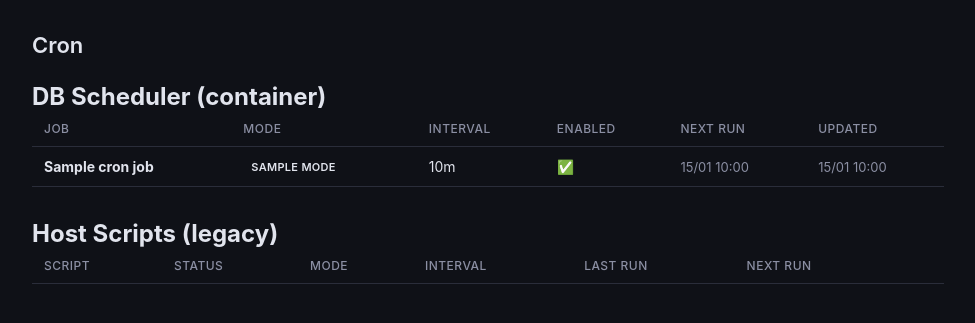
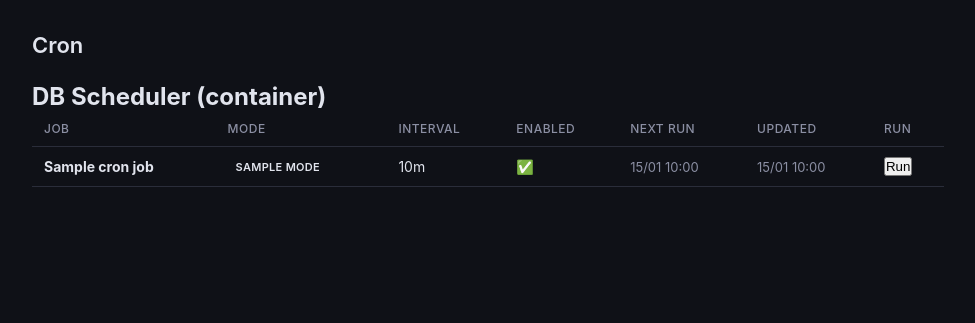
Before and after one commit to pnk8585/aitrader, a FastAPI app: page /ui/admin/cron in a window 1280 px wide. Shown: the part 52-375 px from the top of the page, without its empty margins (152-1127 px from the left). Run offline with FastAPI, Linux system fonts and the light colour scheme; a database or web service that is not in the repository returns one stand-in record (values such as "Sample title"); lists and menus that the app fills with data are empty; some libraries are stand-ins or nearby versions.

Commit message:
feat: remove legacy cron UI, add Run/Sell buttons, show current P&L

```diff
--- a/app/main.py
+++ b/app/main.py
@@ -13,7 +13,6 @@ from fastapi.templating import Jinja2Templates
 
 load_dotenv()
 
-from app import cron  # noqa: E402
 from app.db import init_schema  # noqa: E402
 from app.render import partial  # noqa: E402
 from app.settings import get_ai_config, set_setting  # noqa: E402
@@ -70,6 +69,16 @@ async def dashboard(request: Request):
             # Open positions
             cur.execute("SELECT exchange, symbol, entry_price, entry_time, peak_plpc, quantity FROM trading_state ORDER BY entry_time DESC")
             open_positions = [dict(zip([d[0] for d in cur.description], row)) for row in cur.fetchall()]
+            # Current P/L from latest kraken price (Alpaca has no asset_prices data)
+            for p in open_positions:
+                p["current_pl"] = None
+                if p["exchange"] == "kraken" and p["entry_price"]:
+                    cur.execute(
+                        "SELECT price FROM asset_prices WHERE exchange='kraken' AND symbol=%s ORDER BY timestamp DESC LIMIT 1",
+                        (p["symbol"],))
+                    row = cur.fetchone()
+                    if row and row[0]:
+                        p["current_pl"] = round((float(row[0]) - float(p["entry_price"])) / float(p["entry_price"]) * 100, 2)
             # Recent LLM reviews
             cur.execute("SELECT created_at, strategy, symbol, verdict, score, reason FROM llm_review_log ORDER BY created_at DESC LIMIT 10")
             recent_reviews = [dict(zip([d[0] for d in cur.description], row)) for row in cur.fetchall()]
@@ -205,10 +214,9 @@ async def telegram_test(request: Request):
 async def cron_page(request: Request):
     from app.cron_orchestrator import list_jobs
     from app.db import get_conn
-    scripts = cron.list_scripts()
     with get_conn() as conn:
         jobs = list_jobs(conn)
-    return templates.TemplateResponse(request, "admin_cron.html", {"scripts": scripts, "jobs": jobs})
+    return templates.TemplateResponse(request, "admin_cron.html", {"jobs": jobs})
 
 
 @app.get("/ui/admin/cron/db-table", response_class=HTMLResponse)
@@ -221,52 +229,37 @@ async def cron_db_table(request: Request):
     return HTMLResponse(html)
 
 
-@app.get("/ui/admin/cron/table", response_class=HTMLResponse)
-async def cron_table(request: Request):
-    scripts = cron.list_scripts()
-    html = partial(request, "_admin_cron_table.html", scripts=scripts)
+@app.post("/ui/admin/cron-jobs/{name}/run", response_class=HTMLResponse)
+async def cron_job_run(name: str, request: Request):
+    from app.cron_orchestrator import list_jobs, run_job
+    from app.db import get_conn
+    with get_conn() as conn:
+        try:
+            run_job(conn, name)
+        except Exception as e:
+            return HTMLResponse(
+                f'<div class="flash flash-err">{e}</div>', status_code=400
+            )
+        jobs = list_jobs(conn)
+    html = partial(request, "_admin_cron_db_table.html", jobs=jobs)
     return HTMLResponse(html)
 
 
-@app.post("/ui/admin/cron/{name}/mode", response_class=HTMLResponse)
-async def cron_set_mode(name: str, request: Request):
-    data = await request.form()
-    mode = data.get("mode", "")
-    try:
-        cron.set_mode(name, mode)
-    except (ValueError, KeyError) as e:
-        return HTMLResponse(
-            f'<div class="flash flash-err">{e}</div>', status_code=400
-        )
-    scripts = cron.list_scripts()
-    html = partial(request, "_admin_cron_table.html", scripts=scripts)
-    return HTMLResponse(html)
-
-
-@app.post("/ui/admin/cron/{name}/run", response_class=HTMLResponse)
-async def cron_run_now(name: str, request: Request):
-    try:
-        cron.run_now(name)
-    except KeyError as e:
-        return HTMLResponse(
-            f'<div class="flash flash-err">{e}</div>', status_code=400
-        )
-    scripts = cron.list_scripts()
-    html = partial(request, "_admin_cron_table.html", scripts=scripts)
-    return HTMLResponse(html)
-
-
-@app.post("/ui/admin/cron/{name}/pause", response_class=HTMLResponse)
-async def cron_pause(name: str, request: Request):
-    try:
-        cron.pause(name)
-    except KeyError as e:
-        return HTMLResponse(
-            f'<div class="flash flash-err">{e}</div>', status_code=400
-        )
-    scripts = cron.list_scripts()
-    html = partial(request, "_admin_cron_table.html", scripts=scripts)
-    return HTMLResponse(html)
+@app.post("/ui/admin/positions/{exchange}/{symbol}/sell", response_class=HTMLResponse)
+async def position_sell(exchange: str, symbol: str, request: Request):
+    from app.db import get_conn
+    from app.notify import send_telegram
+    with get_conn() as conn:
+        cur = conn.cursor()
+        cur.execute(
+            "SELECT 1 FROM trading_state WHERE exchange=%s AND symbol=%s",
+            (exchange, symbol))
+        if cur.fetchone() is None:
+            return HTMLResponse(
+                '<div class="flash flash-err">Position not found</div>', status_code=404)
+    send_telegram(f"🔴 SELL REQUEST: {exchange} {symbol} @ market")
+    return HTMLResponse(
+        f'<div class="flash">Sell request sent for {exchange} {symbol}</div>')
 
 
 @app.get("/ui/admin/cron-jobs")
@@ -275,19 +268,6 @@ async def cron_jobs_api(request: Request):
     from app.db import get_conn
     with get_conn() as conn:
         return list_jobs(conn)
-
-
-@app.post("/ui/admin/cron/{name}/resume", response_class=HTMLResponse)
-async def cron_resume(name: str, request: Request):
-    try:
-        cron.resume(name)
-    except KeyError as e:
-        return HTMLResponse(
-            f'<div class="flash flash-err">{e}</div>', status_code=400
-        )
-    scripts = cron.list_scripts()
-    html = partial(request, "_admin_cron_table.html", scripts=scripts)
-    return HTMLResponse(html)
 
 
 @app.get("/healthz")
--- a/app/templates/_admin_cron_db_table.html
+++ b/app/templates/_admin_cron_db_table.html
@@ -8,6 +8,7 @@
         <th>Enabled</th>
         <th>Next Run</th>
         <th>Updated</th>
+        <th>Run</th>
       </tr>
     </thead>
     <tbody>
@@ -19,6 +20,7 @@
         <td>{{ "✅" if j.enabled else "⏸️" }}</td>
         <td class="text-muted">{{ j.next_run_at.strftime("%d/%m %H:%M") if j.next_run_at else "—" }}</td>
         <td class="text-muted">{{ j.updated_at.strftime("%d/%m %H:%M") if j.updated_at else "—" }}</td>
+        <td><button hx-post="/ui/admin/cron-jobs/{{ j.name }}/run" hx-target="#cron-db-table" hx-swap="outerHTML">Run</button></td>
       </tr>
       {% endfor %}
     </tbody>
--- a/app/templates/_admin_cron_table.html
+++ /dev/null
@@ -1,60 +0,0 @@
-<div id="cron-table" hx-get="/ui/admin/cron/table" hx-trigger="every 3s" hx-swap="outerHTML">
-  <table>
-    <thead>
-      <tr>
-        <th>Script</th>
-        <th>Status</th>
-        <th>Mode</th>
-        <th>Interval</th>
-        <th>Last Run</th>
-        <th>Next Run</th>
-        <th></th>
-      </tr>
-    </thead>
-    <tbody>
-      {% for name, s in scripts.items() %}
-      <tr>
-        <td><strong>{{ name }}</strong></td>
-        <td><span class="badge badge-{{ s.status }}">{{ s.status }}</span></td>
-        <td>
-          <select name="mode"
-                  hx-post="/ui/admin/cron/{{ name }}/mode"
-                  hx-target="#cron-table"
-                  hx-swap="outerHTML"
-                  style="background:var(--bg-card);color:var(--text);border:1px solid var(--border);border-radius:4px;padding:3px 6px;font-size:12px;cursor:pointer">
-            <option value="live" {% if s.mode == "live" %}selected{% endif %}>Live</option>
-            <option value="paper" {% if s.mode == "paper" %}selected{% endif %}>Paper</option>
-            <option value="paused" {% if s.mode == "paused" %}selected{% endif %}>Paused</option>
-          </select>
-        </td>
-        <td>{{ (s.interval // 60) if s.interval >= 60 else s.interval }}{{ "m" if s.interval >= 60 else "s" }}</td>
-        <td class="text-muted">{{ s.get("last_run", "—") }}</td>
-        <td class="text-muted">{{ s.get("next_run", "—") }}</td>
-        <td style="white-space:nowrap">
-          <button hx-post="/ui/admin/cron/{{ name }}/run"
-                  hx-target="#cron-table"
-                  hx-swap="outerHTML"
-                  style="background:var(--accent);color:#fff;border:none;border-radius:4px;padding:3px 10px;font-size:12px;cursor:pointer;margin-right:4px">
-            Run Now
-          </button>
-          {% if s.status == "paused" %}
-          <button hx-post="/ui/admin/cron/{{ name }}/resume"
-                  hx-target="#cron-table"
-                  hx-swap="outerHTML"
-                  style="background:var(--green);color:#fff;border:none;border-radius:4px;padding:3px 10px;font-size:12px;cursor:pointer">
-            Resume
-          </button>
-          {% else %}
-          <button hx-post="/ui/admin/cron/{{ name }}/pause"
-                  hx-target="#cron-table"
-                  hx-swap="outerHTML"
-                  style="background:var(--amber);color:#fff;border:none;border-radius:4px;padding:3px 10px;font-size:12px;cursor:pointer">
-            Pause
-          </button>
-          {% endif %}
-        </td>
-      </tr>
-      {% endfor %}
-    </tbody>
-  </table>
-</div>
--- a/app/templates/admin_cron.html
+++ b/app/templates/admin_cron.html
@@ -5,7 +5,4 @@
 
 <h2 style="margin-top:24px">DB Scheduler (container)</h2>
 {% include "_admin_cron_db_table.html" %}
-
-<h2 style="margin-top:32px">Host Scripts (legacy)</h2>
-{% include "_admin_cron_table.html" %}
 {% endblock %}
--- a/app/templates/dashboard.html
+++ b/app/templates/dashboard.html
@@ -32,15 +32,17 @@
 {% if open_positions %}
 <h2 style="font-size:15px;margin:24px 0 10px">Open Positions</h2>
 <table>
-  <thead><tr><th>Exch</th><th>Symbol</th><th>Entry</th><th>P/L %</th><th>Qty</th><th>Since</th></tr></thead>
+  <thead><tr><th>Exch</th><th>Symbol</th><th>Entry</th><th>Current P/L %</th><th>Peak P/L %</th><th>Qty</th><th>Since</th><th></th></tr></thead>
   <tbody>
   {% for p in open_positions %}
     <tr>
       <td>{{ p.exchange }}</td><td>{{ p.symbol }}</td>
       <td>{{ p.entry_price }}</td>
+      <td style="color:{{ 'var(--green)' if (p.current_pl or 0) >= 0 else 'var(--red)' }}">{{ "%.2f%%"|format(p.current_pl) if p.current_pl is not none else '—' }}</td>
       <td style="color:{{ 'var(--green)' if (p.peak_plpc or 0) > 0 else 'var(--red)' }}">{{ "%.2f%%"|format(p.peak_plpc) if p.peak_plpc else '—' }}</td>
       <td>{{ p.quantity }}</td>
       <td class="text-muted">{{ p.entry_time.strftime('%m-%d %H:%M') if p.entry_time else '—' }}</td>
+      <td><button hx-post="/ui/admin/positions/{{ p.exchange }}/{{ p.symbol }}/sell" hx-swap="outerHTML">Sell</button></td>
     </tr>
   {% endfor %}
   </tbody>
```
